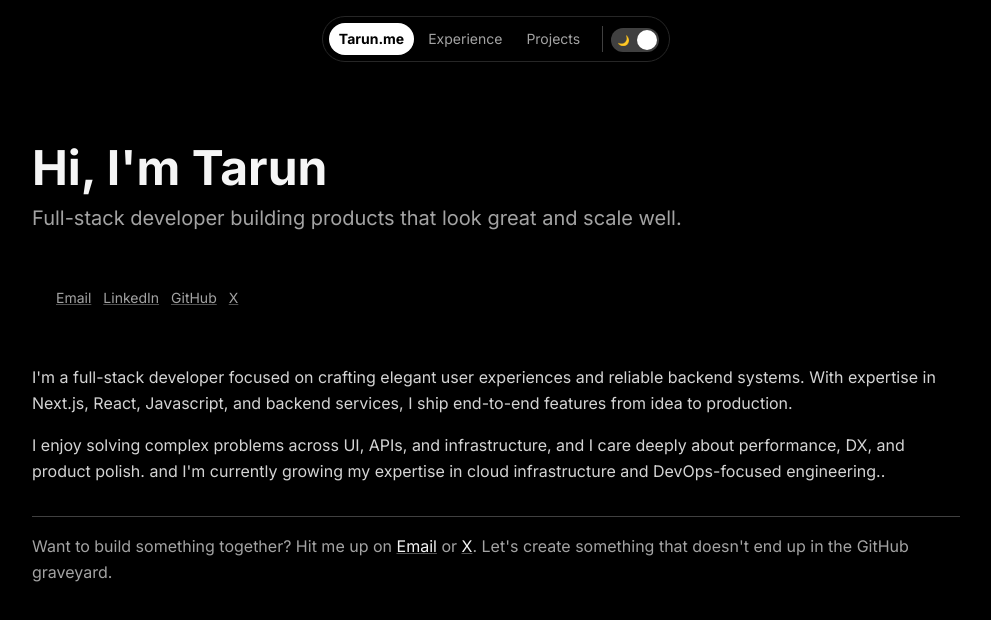
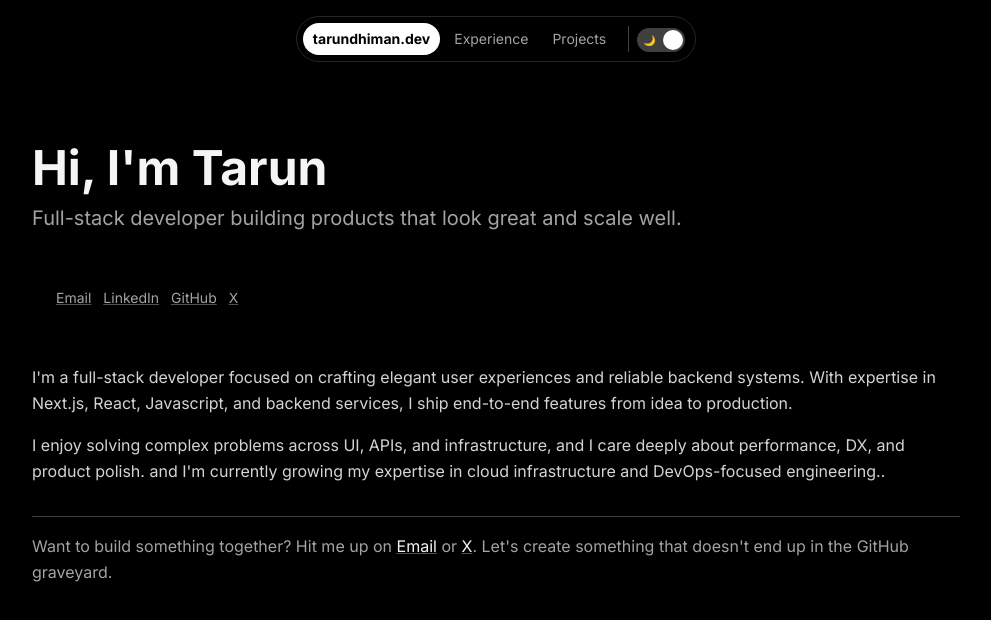
Before and after one commit to tarun2000/tarundhiman.dev, a Next.js app: page / in a window 1280 px wide. Shown: the top 620 px of the page, without its empty margins (144-1135 px from the left). Built offline with nearby package versions, Linux system fonts and the light colour scheme.

Commit message:
changed nav pill about section name

```diff
--- a/components/NavbarTabs.tsx
+++ b/components/NavbarTabs.tsx
@@ -11,7 +11,7 @@ interface NavbarTabsProps {
 }
 
 const tabs: { id: TabType; label: string }[] = [
-  { id: 'about', label: 'Tarun.me' },
+  { id: 'about', label: 'tarundhiman.dev' },
   { id: 'experience', label: 'Experience' },
   { id: 'projects', label: 'Projects' },
 ];
@@ -76,7 +76,7 @@ export default function NavbarTabs({ activeTab, setActiveTab, isScrolled }: Navb
             }}
             className="px-3 py-1.5 text-normal font-medium text-neutral-600 dark:text-neutral-400 hover:text-neutral-900 dark:hover:text-neutral-100 transition-colors rounded-full"
           >
-            Tarun.me
+            tarundhiman.dev
           </button>
           <button
             onClick={scrollToTop}
```
